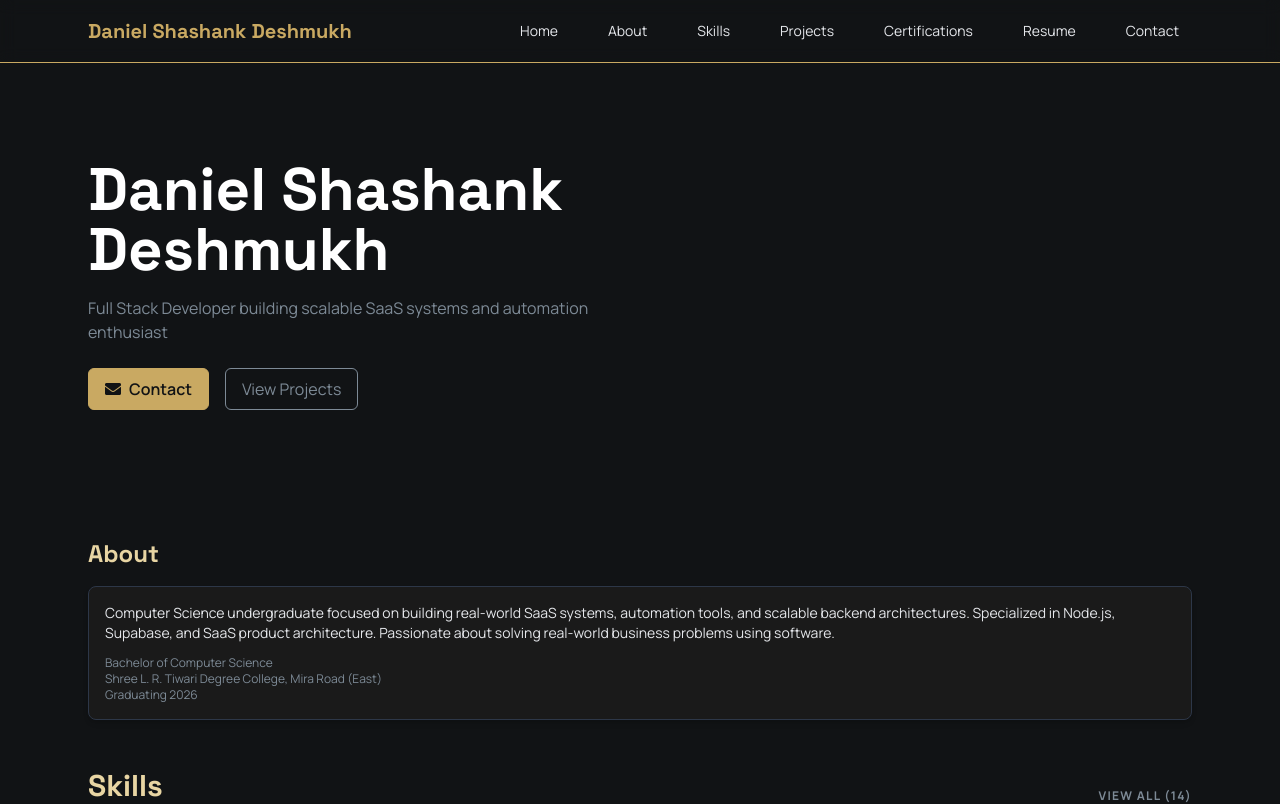
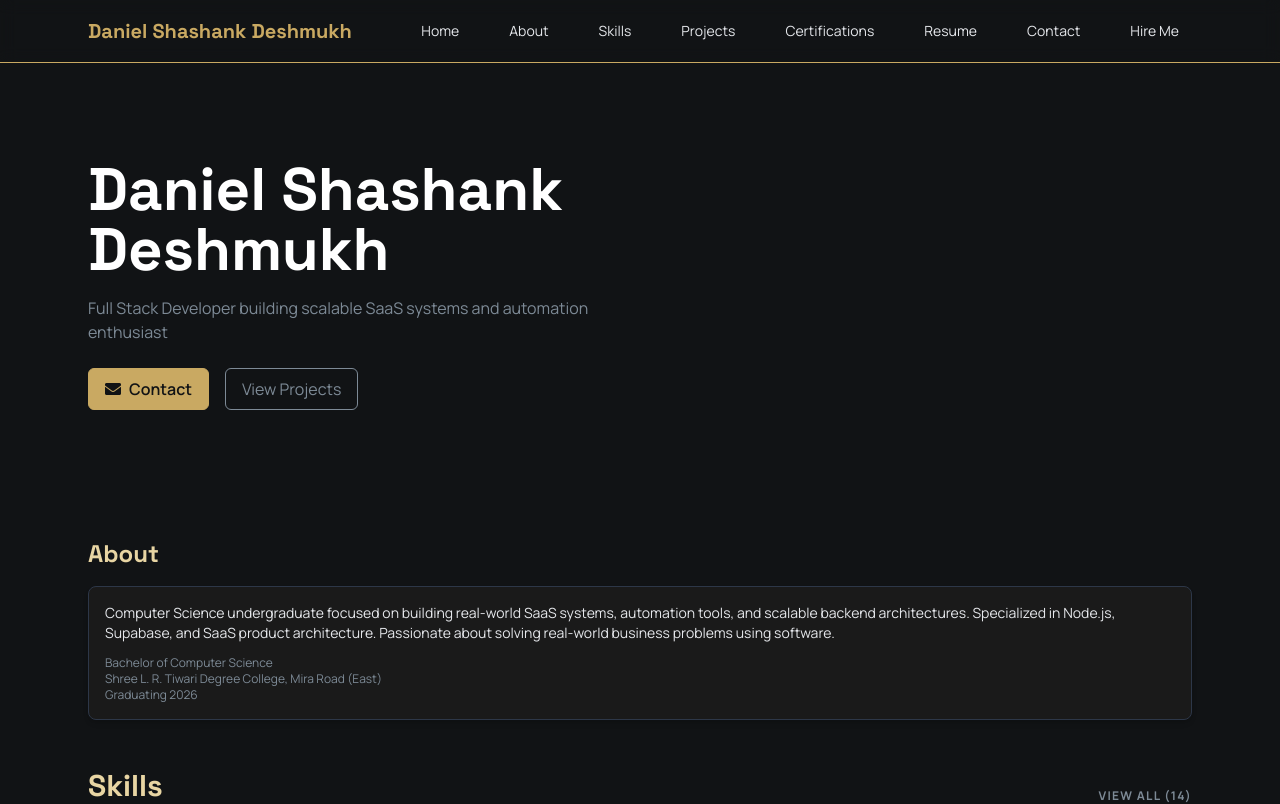
Before and after one commit to DanielDeshmukh/Portfolio, a React (Vite) app in the folder frontend/: page / in a window 1280 px wide. Shown: the top 804 px of the page. Built offline with nearby package versions, Linux system fonts and the light colour scheme.

Commit message:
Add HireMe component with rate card display and download functionality

```diff
--- a/frontend/src/App.jsx
+++ b/frontend/src/App.jsx
@@ -7,12 +7,14 @@ import Projects from './components/Projects'
 import ProjectDetail from './components/ProjectDetail'
 import Certifications from './components/Certifications'
 import Resume from './components/Resume'
+import HireMe from './components/HireMe'
 import Contact from './components/Contact'
 import { loadProfile } from './utils/loadData'
 
 export default function App(){
   const [profile, setProfile] = useState(null)
   const [selectedProjectId, setSelectedProjectId] = useState(null)
+  const [page, setPage] = useState('home')
 
   useEffect(()=>{
     const local = localStorage.getItem('profile_override')
@@ -31,7 +33,7 @@ export default function App(){
   if(selectedProjectId) {
     return (
       <div className="min-h-screen bg-background text-gray-100">
-        <Navbar />
+        <Navbar onNavigate={setPage} />
         <ProjectDetail projectId={selectedProjectId} onClose={() => setSelectedProjectId(null)} />
       </div>
     )
@@ -39,8 +41,12 @@ export default function App(){
 
   return (
     <div className="min-h-screen bg-background text-gray-100">
-      <Navbar />
+      <Navbar onNavigate={setPage} />
       <main className="max-w-6xl mx-auto px-6 pt-20 pb-20">
+        {page === 'hire' ? (
+          <HireMe />
+        ) : (
+          <>
             <Hero profile={profile} />
             <About profile={profile} />
             <Skills profile={profile} onSave={saveProfile} />
@@ -48,6 +54,8 @@ export default function App(){
             <Certifications />
             <Resume />
             <Contact profile={profile} />
+          </>
+        )}
       </main>
     </div>
   )
--- /dev/null
+++ b/frontend/src/components/HireMe.jsx
@@ -0,0 +1,27 @@
+import React from 'react'
+
+export default function HireMe(){
+  return (
+    <section className="mt-12">
+      <h2 className="text-2xl font-heading font-semibold text-goldlight">Hire Me</h2>
+      <div className="mt-4 card border border-slate hover:border-primary transition">
+        <div className="flex flex-col gap-4 p-4">
+          <iframe
+            title="rate-card"
+            src="/data/rate-card/RateCard.pdf"
+            className="w-full h-[650px] bg-black/10 rounded"
+          />
+          <div className="flex justify-start">
+            <a
+              href="/data/rate-card/RateCard.pdf"
+              download
+              className="px-3 py-2 border border-accent text-accent rounded-md inline-flex items-center gap-2 justify-center hover:border-primary hover:text-primary transition text-sm"
+            >
+              <i className="fas fa-download"></i> Download Rate Card
+            </a>
+          </div>
+        </div>
+      </div>
+    </section>
+  )
+}
--- a/frontend/src/components/Navbar.jsx
+++ b/frontend/src/components/Navbar.jsx
@@ -1,6 +1,6 @@
 import React, {useState} from 'react'
 
-export default function Navbar(){
+export default function Navbar({ onNavigate }){
   const [open,setOpen] = useState(false)
   const items = [
     ['Home','#home'],
@@ -9,15 +9,23 @@ export default function Navbar(){
     ['Projects','#projects'],
     ['Certifications','#certifications'],
     ['Resume','#resume'],
-    ['Contact','#contact']
+    ['Contact','#contact'],
+    ['Hire Me','/hire']
   ]
 
   const handleNavClick = (href) => {
     setOpen(false)
     if (href.startsWith('#')) {
+      if (typeof onNavigate === 'function') {
+        onNavigate('home')
+      }
       const element = document.querySelector(href)
       if (element) {
         element.scrollIntoView({ behavior: 'smooth' })
+      }
+    } else if (href === '/hire') {
+      if (typeof onNavigate === 'function') {
+        onNavigate('hire')
       }
     }
   }
```
Also changed, not shown: 2 other files (tests, documents, lock files or other folders). Lines whose indentation alone changed are shown as unchanged.
